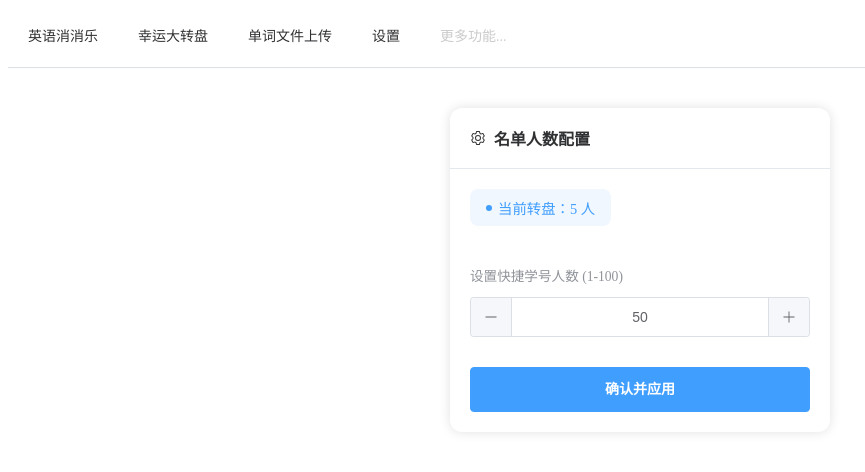
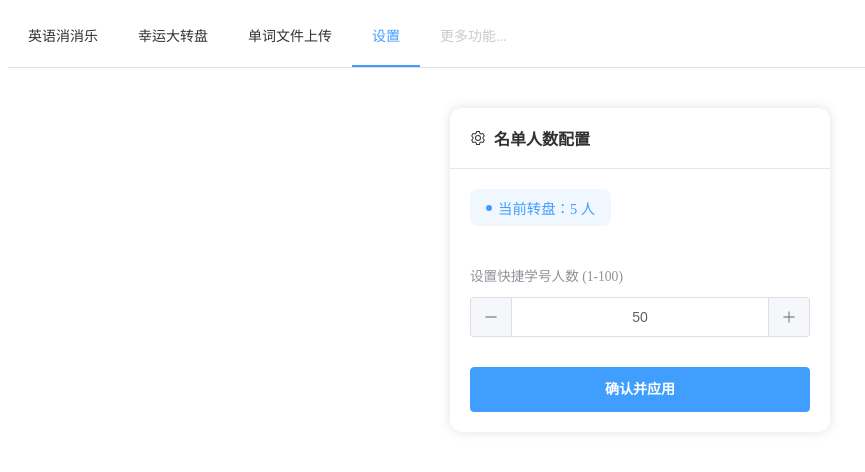
Before and after one commit to inkmas/EnglishMatch, a Vue app: page /#/settings in a window 1280 px wide. Shown: the top 472 px of the page, without its empty margins (0-865 px from the left). Built offline with nearby package versions, Linux system fonts and the light colour scheme; the HTML template or start-up script is replaced by a standard one.

Commit message:
optimize

```diff
--- a/src/App.vue
+++ b/src/App.vue
@@ -17,9 +17,16 @@
 </template>
 
 <script lang="ts" setup>
-import { ref } from 'vue'
+import { computed } from 'vue'
+import { useRoute } from 'vue-router'
 
-const activeIndex = ref('1')
+const route = useRoute()
+
+const activeIndex = computed(() => {
+  const { path } = route
+  return path
+})
+
 const handleSelect = (key: string, keyPath: string[]) => {
   console.log(key, keyPath)
 }
--- a/src/views/Settings.vue
+++ b/src/views/Settings.vue
@@ -54,7 +54,7 @@ const handleSave = () => {
     // 调用新增的兼容性 API
     studentStore.updateByCount(tempCount.value)
     ElMessage({
-      message: '学号名单已自动重置',
+      message: `设置成功：当前总人数已改为 ${tempCount.value} 人`,
       type: 'success',
       plain: true
     })
```
